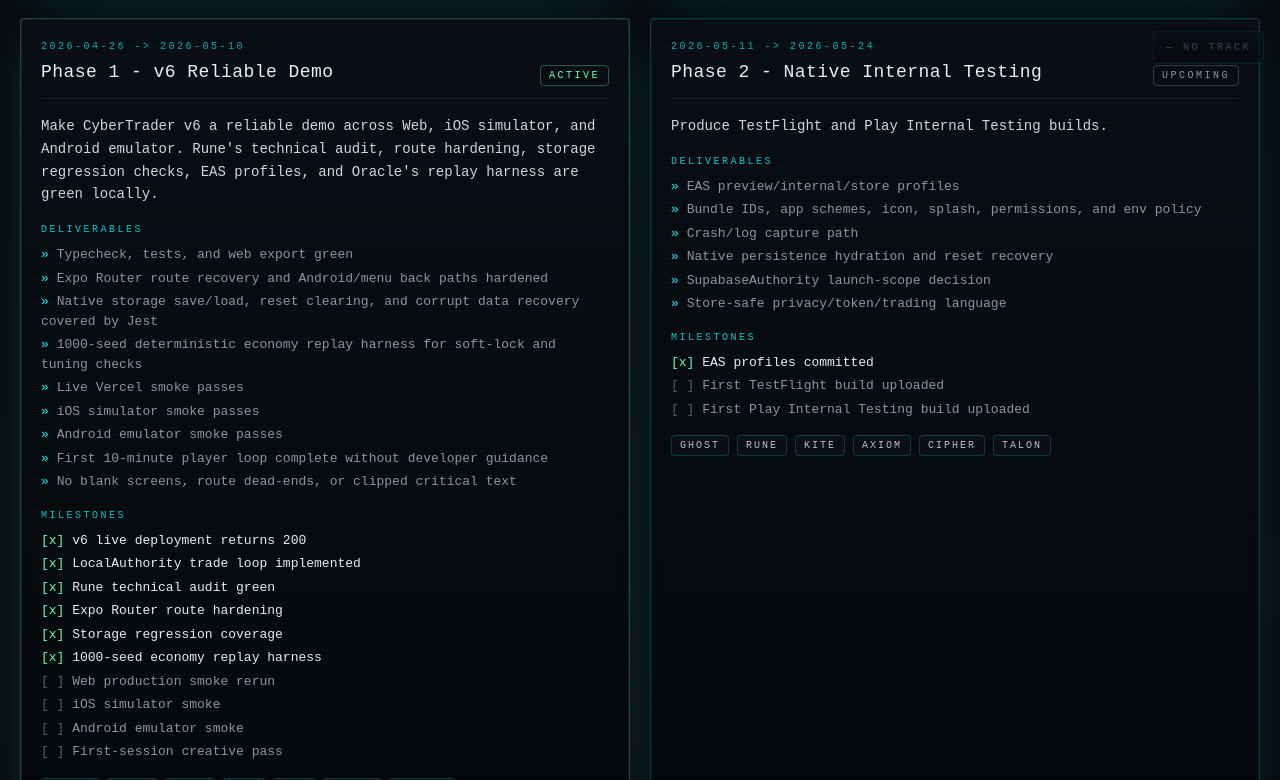
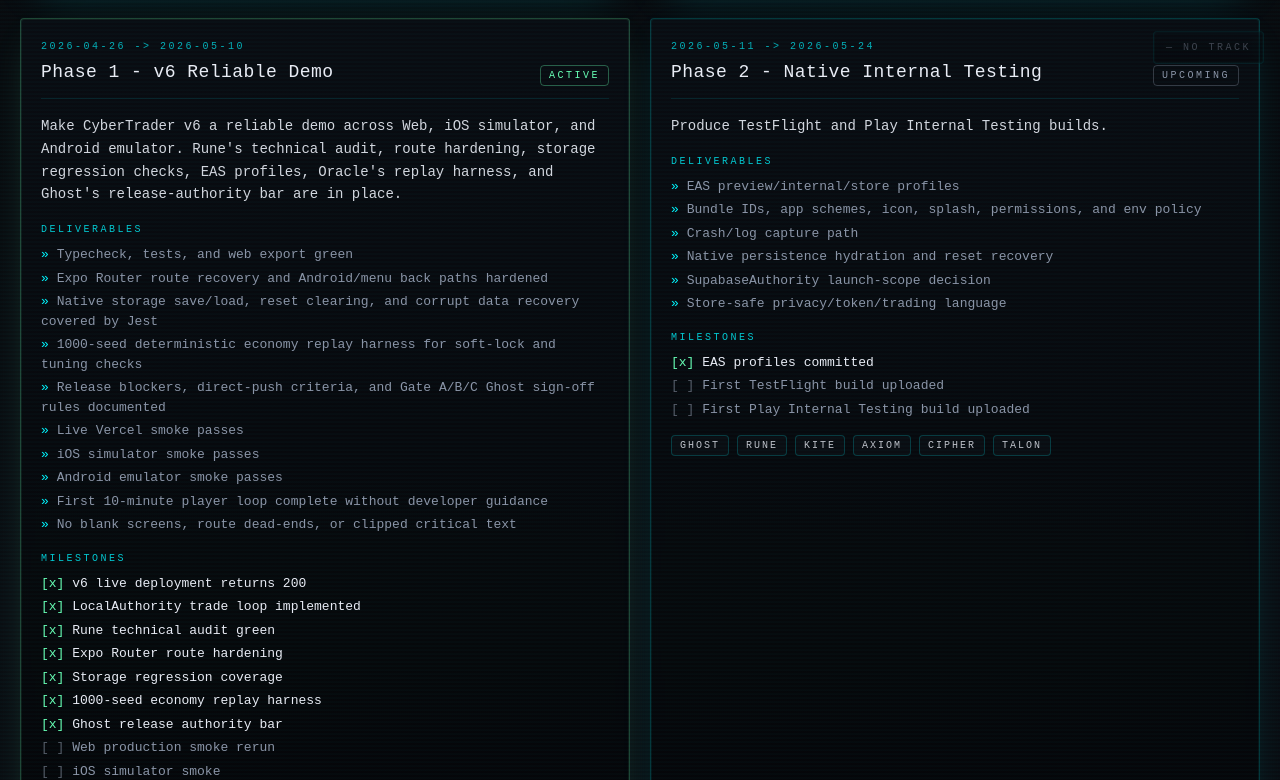
Before and after one commit to GHX5T-SOL/Dev-lab-of-CyberTrader-Age-of-Pantheon-, a Next.js app in the folder web/: page /office/roadmap in a window 1280 px wide. Shown: the part 720-1500 px from the top of the page. Built offline with nearby package versions, Linux system fonts and the light colour scheme; no server answers.

Commit message:
ghost-p0-001 ghost: sync release authority status

```diff
--- a/web/src/data/roadmap.ts
+++ b/web/src/data/roadmap.ts
@@ -71,12 +71,13 @@
     dates: "2026-04-26 -> 2026-05-10",
     status: "active",
     summary:
-      "Make CyberTrader v6 a reliable demo across Web, iOS simulator, and Android emulator. Rune's technical audit, route hardening, storage regression checks, EAS profiles, and Oracle's replay harness are green locally.",
+      "Make CyberTrader v6 a reliable demo across Web, iOS simulator, and Android emulator. Rune's technical audit, route hardening, storage regression checks, EAS profiles, Oracle's replay harness, and Ghost's release-authority bar are in place.",
     deliverables: [
       "Typecheck, tests, and web export green",
       "Expo Router route recovery and Android/menu back paths hardened",
       "Native storage save/load, reset clearing, and corrupt data recovery covered by Jest",
       "1000-seed deterministic economy replay harness for soft-lock and tuning checks",
+      "Release blockers, direct-push criteria, and Gate A/B/C Ghost sign-off rules documented",
       "Live Vercel smoke passes",
       "iOS simulator smoke passes",
       "Android emulator smoke passes",
@@ -90,6 +91,7 @@
       { label: "Expo Router route hardening", done: true },
       { label: "Storage regression coverage", done: true },
       { label: "1000-seed economy replay harness", done: true },
+      { label: "Ghost release authority bar", done: true },
       { label: "Web production smoke rerun", done: false },
       { label: "iOS simulator smoke", done: false },
       { label: "Android emulator smoke", done: false },
--- a/web/src/data/status.ts
+++ b/web/src/data/status.ts
@@ -39,6 +39,7 @@
     "Rune started persistence reliability coverage: native storage save/load, reset clearing, and corrupt JSON recovery are covered by Jest and documented in v6",
     "Rune completed EAS profiles for preview, iOS simulator, internal, store, and production build paths",
     "Oracle completed the 1000-seed economy replay harness with 1000 profitable sessions, 81 raid sessions, 0 soft locks, 0 impossible states, and median PnL 48.88",
+    "Ghost release authority now documents release blockers, direct-to-main automation criteria, and Gate A/B/C sign-off rules",
     "New v6 App Store readiness task map assigns work to Ghost, Zoro, the AI Council, Zara, and Zyra",
     "OpenClaw on zyra-mini is updated to 2026.4.24, gateway is restarted, v6 is cloned, and Zara/Zyra v6 cron jobs are enabled",
     "OpenClaw config on zyra-mini points primary agents at blockrun/openai/gpt-5.5 with max thinking",
@@ -87,7 +88,7 @@
     {
       label: "Autonomy policy",
       state: "amber",
-      detail: "Direct-push autonomous mode is documented with safety rails; first autonomous cron runs still need commit/log verification",
+      detail: "Ghost direct-push criteria are documented; Talon rollback protocol and first autonomous cron run verification remain pending",
     },
     {
       label: "Store assets",
--- a/web/src/data/tasks.ts
+++ b/web/src/data/tasks.ts
@@ -71,11 +71,13 @@
     id: "ghost-p0-001",
     owner: "ghost",
     title: "Set the v6 app-store technical bar and final release authority rules",
-    status: "todo",
+    status: "done",
     priority: "P0",
     estimate: "2h",
     acceptanceCriteria: ["Release blockers are explicit", "Direct-to-main automation criteria are accepted", "Ghost sign-off gates are documented for App Store submission"],
     tags: ["lead-dev", "release", "governance"],
+    notes: "Completed 2026-04-26. v6 release authority bar documents release blockers, direct-to-main automation criteria, blocked operations, and Gate A/B/C Ghost sign-off rules.",
+    links: [{ label: "Release authority bar", href: `${v6}/blob/main/docs/release/ghost-p0-001-release-authority.md` }],
   }),
   task({
     id: "ghost-p0-002",
```
Also changed, not shown: 3 other files (tests, documents, lock files or other folders).
